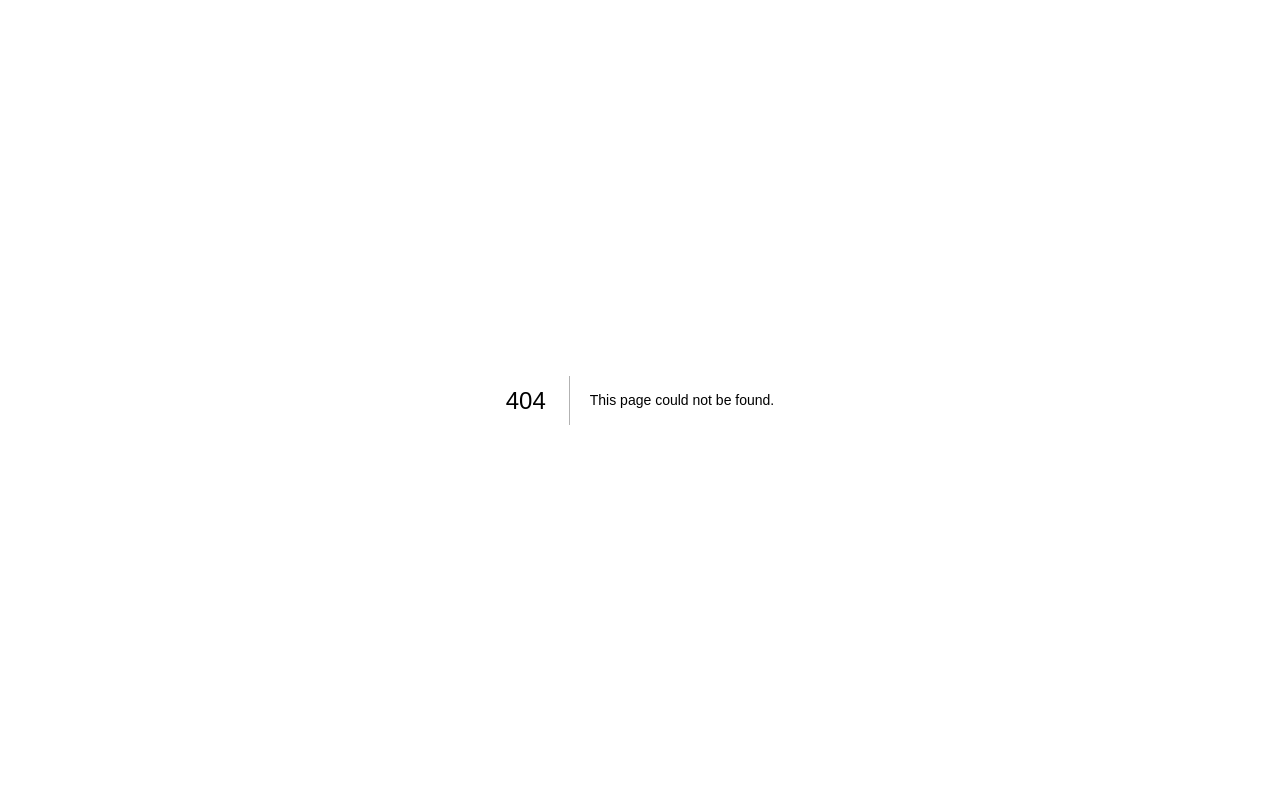
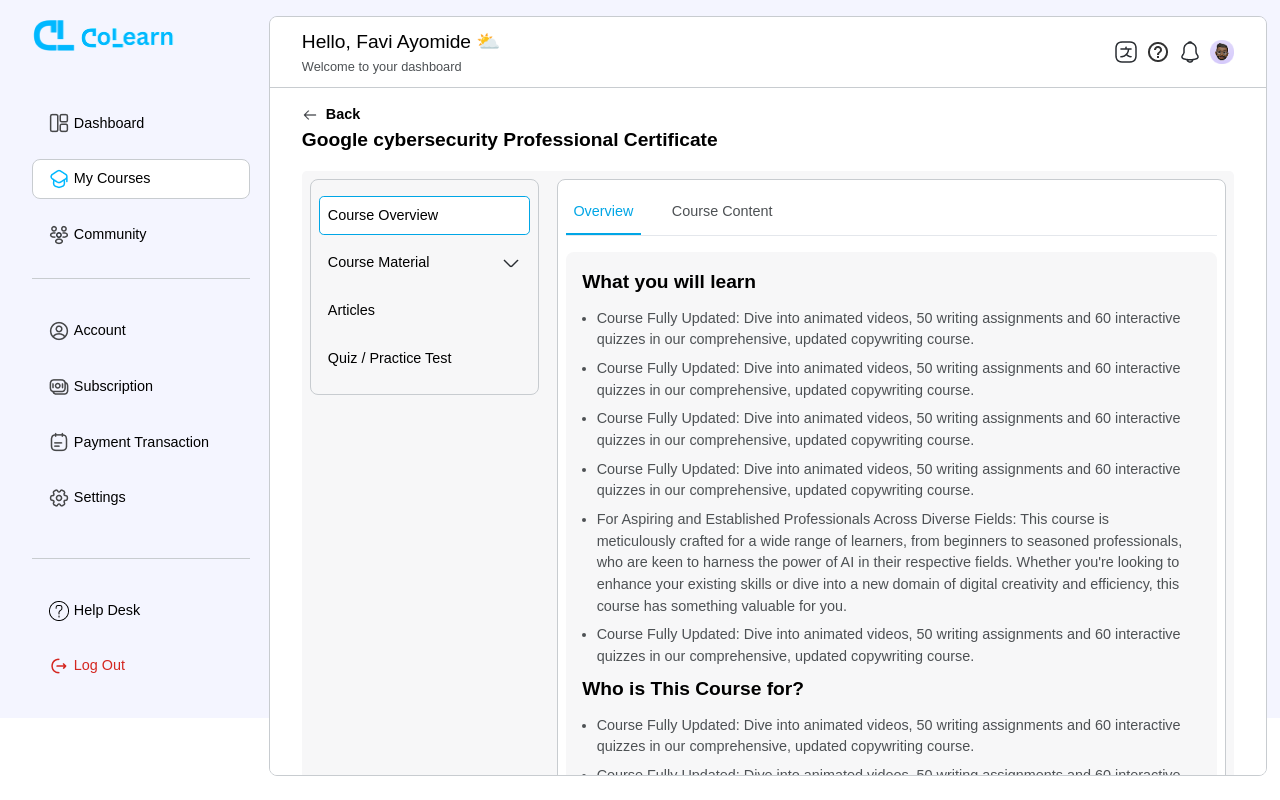
Before and after one commit to TemidayoVictor/colearn, a Next.js app: page /students/view-course in a window 1280 px wide. Before the commit this address had no page. Built offline with nearby package versions, Linux system fonts and the light colour scheme.

Commit message:
student course page

```diff
--- /dev/null
+++ b/app/components/Students/StudentCourseOverview.tsx
@@ -0,0 +1,36 @@
+'use client';
+import React, {useState} from "react";
+import ViewCoursesContent from "../ViewCoursesContent";
+import ViewCoursesContentMain from "../ViewCoursesContentMain";
+
+const StudentCourseOverview = () => {
+    const [selectedTab, setSelectedTab] = useState<string>('overview');
+    return (
+        <div>
+            <div className="mt-[1em]">
+                <div className="in-nav no">
+                    <span className={`in-nav-link three flex gap-2 items-center two color-grey-text ${selectedTab == 'overview' ? 'active' : ''}`} onClick={() => setSelectedTab('overview')}> <span>Overview</span></span>
+                    <span className={`in-nav-link three flex gap-2 items-center two color-grey-text ${selectedTab == 'content' ? 'active' : ''}`} onClick={() => setSelectedTab('content')}> <span>Course Content</span></span>
+                </div>
+            </div>
+
+            <div>
+                {
+                    selectedTab == "overview" &&
+                    <div className="spacing-inter">
+                        <ViewCoursesContent />
+                    </div>
+                }
+
+                {
+                    selectedTab == "content" &&
+                    <div className="spacing-inter">
+                        <ViewCoursesContentMain />
+                    </div>
+                }
+            </div>
+        </div>
+    )
+}
+
+export default StudentCourseOverview
--- a/app/components/Students/StudentCoursePageBox.tsx
+++ b/app/components/Students/StudentCoursePageBox.tsx
@@ -17,7 +17,7 @@
                                 <p className="font-bold">Google Cybersecurity Professional Certificate</p>
                             </div>
                             <div className="right flex items-end justify-end desktop-flex">
-                                <Link href='/' className="bt-btn btn normal">
+                                <Link href='/students/view-course' className="bt-btn btn normal">
                                     <span>View Course</span>
                                     <span>
                                         <Image
@@ -147,7 +147,7 @@
                         </div>
                         <div className="mobile">
                             <div className="flex items-center gap-2 justify-between">
-                                <Link href='/' className="mt-3 bt-btn btn normal">
+                                <Link href='/students/view-course' className="mt-3 bt-btn btn normal">
                                     <span>View Course</span>
                                     <span>
                                         <Image
--- /dev/null
+++ b/app/components/Students/StudentResourcesList.tsx
@@ -0,0 +1,33 @@
+import React from "react";
+import Link from "next/link";
+
+type StudentResourcesList = {
+    title: string
+    linkName: string
+    link: string
+}
+
+const StudentResourcesList = ({title, linkName, link}:StudentResourcesList) => {
+    return (
+        <div>
+            <div className="best-instructor-box">
+                <div className="flex items-center gap-2 left">
+                    <div>
+                        <p className="font-semibold">{title}</p>
+                    </div>
+                </div>
+                <div className="right">
+                    <Link href={link} className="bt-btn btn btn-primary-fill desktop">
+                        <span>{linkName}</span>
+                    </Link>
+
+                    <Link href='/' className="mobile">
+                        <span className="underline text-[.8rem]">View Courses</span>
+                    </Link>
+                </div>
+            </div>
+        </div>
+    )
+}
+
+export default StudentResourcesList
--- a/app/components/Students/StudentSidebarContent.tsx
+++ b/app/components/Students/StudentSidebarContent.tsx
@@ -35,9 +35,9 @@
                         <p className="text-[.9rem]">Dashboard</p>
                     </Link>
 
-                    <Link href='/students/course-page' className={`sidebar-link ${pathname == '/students/course-page'  ? 'active' : ''}`}>
+                    <Link href='/students/courses' className={`sidebar-link ${pathname == '/students/courses' || pathname == '/students/view-course'  ? 'active' : ''}`}>
                         {
-                            pathname == '/students/course-page'  ? (
+                            pathname == '/students/courses' || pathname == '/students/view-course'  ? (
 
                                 <Image
                                     aria-hidden
--- /dev/null
+++ b/app/components/Students/StudentViewCourseBody.tsx
@@ -0,0 +1,70 @@
+'use client';
+import React, {useState} from "react";
+import Image from "next/image";
+import Link from "next/link";
+import StudentViewCourseContent from "./StudentViewCourseContent";
+
+const StudentViewCourseBody = () => {
+    const [selectedTab, setSelectedTab] = useState<string>('overview');
+    return (
+        <div>
+            <div>
+                <Link href='/students/courses' className="flex items-center gap-2 cursor-pointer">
+                    <div>
+                        <Image
+                            aria-hidden
+                            src="/assets/images/left-arrow.png"
+                            alt="Colearn Logo"
+                            width={16}
+                            height={16}
+                            className="object-contain"
+                        />
+                    </div>
+                    <p className="text-[.9rem] font-semibold">Back</p>
+                </Link>
+                <div>
+                    <h2 className="title-3">Google cybersecurity Professional Certificate</h2>
+                </div>
+
+                <div className="student-view-course-body">
+                    <div className="left">
+                        <div className={`${selectedTab == "overview" ? 'active' : ''}`} onClick={() => setSelectedTab('overview')}>
+                            <p className="text-[.9rem]">Course Overview</p>
+                        </div>
+                        <div className="flex items-center justify-between">
+                            <p className="text-[.9rem]">Course Material</p>
+                            <Image
+                                aria-hidden
+                                src="/assets/images/arrow-down-2.png"
+                                alt="Colearn Logo"
+                                width={20}
+                                height={20}
+                                className="object-contain"
+                            />
+                        </div>
+                        <div className={`${selectedTab == "articles" ? 'active' : ''}`} onClick={() => setSelectedTab('articles')}>
+                            <p className="text-[.9rem]">Articles</p>
+                        </div>
+                        <div className={`${selectedTab == "test" ? 'active' : ''}`} onClick={() => setSelectedTab('test')}>
+                            <p className="text-[.9rem]">Quiz / Practice Test</p>
+                        </div>
+                    </div>
+                    <div className="right">
+                        {
+                            selectedTab == "overview" &&
+                            <div>
+                                <StudentViewCourseContent />
+                            </div>
+                        }
+
+                        {
+
+                        }
+                    </div>
+                </div>
+            </div>
+        </div>
+    )
+}
+
+export default StudentViewCourseBody
--- /dev/null
+++ b/app/components/Students/StudentViewCourseContent.tsx
@@ -0,0 +1,14 @@
+import React from "react";
+import StudentCourseOverview from "./StudentCourseOverview";
+
+const StudentViewCourseContent = () => {
+    return (
+        <div>
+            <div>
+                <StudentCourseOverview />
+            </div>
+        </div>
+    )
+}
+
+export default StudentViewCourseContent
--- a/app/globals.css
+++ b/app/globals.css
@@ -42,6 +42,7 @@
   --warning-color-light: #FEF6E7;
   --warning-color-normal: #865503;
   --green: #2B937B;
+  --border-grey: 1px solid var(--grey-1);
 }
 
 /* @theme inline {
@@ -413,7 +414,7 @@
 }
 
 .bod-grey {
-  border: 1px solid var(--grey-1);
+  border: var(--border-grey);
 }
 
 .bod-normal {
@@ -1144,7 +1145,7 @@
   background-color: var(--white);
   padding: 1em;
   border-radius: .8rem;
-  border: 1px solid var(--grey-1);
+  border: var(--border-grey);
   margin-bottom: 1rem;
 }
 
@@ -1178,7 +1179,7 @@
   background-color: var(--white);
   padding: 1em;
   border-radius: .8rem;
-  border: 1px solid var(--grey-1);
+  border: var(--border-grey);
 }
 
 .class-list-sub-top {
@@ -1200,7 +1201,7 @@
 }
 
 .coupon, .course-features {
-  border-top: 1px solid var(--grey-1);
+  border-top: var(--border-grey);
   margin-top: 2rem;
   padding-top: 2rem;
 }
@@ -1324,7 +1325,7 @@
 }
 
 .input-field {
-  border: 1px solid var(--grey-1);
+  border: var(--border-grey);
   padding: .7em;
   border-radius: .3em;
   font-size: .9rem;
@@ -1346,7 +1347,7 @@
 
 .auth-bottom {
   margin-top: 1.5em;
-  border-top: 1px solid var(--grey-1);
+  border-top: var(--border-grey);
   padding-top: 1em;
 }
 
@@ -1370,7 +1371,7 @@
 .pas-requirements span {
   font-size: .7rem;
   color: var(--grey-active-dark);
-  border: 1px solid var(--grey-1);
+  border: var(--border-grey);
   padding: .3em;
   white-space: nowrap;
   border-radius: .3em;
@@ -1493,12 +1494,9 @@
 .view-course-content {
   background-color: var(--grey);
   padding: 1em;
-  border-radius: .8em;
-}
-
-.content-sect {
-  margin-bottom: 1em;
-}
+  border-radius: .5em;
+}
+
 
 .content-sect ul {
   margin-top: .7em;
@@ -1536,7 +1534,7 @@
   background-color: var(--white);
   padding: 1em;
   border-radius: .8rem;
-  border: 1px solid var(--grey-1);
+  border: var(--border-grey);
 }
 
 .view-courses-middle {
@@ -1796,7 +1794,7 @@
 }
 
 /* .sidebar-logo {
-  border-bottom: 1px solid var(--grey-1);
+  border-bottom: var(--border-grey);
 }  */
 
 .sidebar-body {
@@ -1815,13 +1813,13 @@
 
 .sidebar-link.active, .sidebar-link:hover {
   background-color: var(--white);
-  border: 1px solid var(--grey-1);
+  border: var(--border-grey);
   border-radius: .5em;
 }
 
 .sidebar-break {
   margin-top: 1.5rem;
-  border-top: 1px solid var(--grey-1);
+  border-top: var(--border-grey);
   padding-top: 1rem;
 }
 
@@ -1835,7 +1833,7 @@
   right: 1%;
   height: auto;
   bottom: 3%;
-  border: 1px solid var(--grey-1);
+  border: var(--border-grey);
   border-radius: .5em;
   overflow-y: auto;
 }
@@ -1861,7 +1859,7 @@
 }
 
 .user-header {
-  border-bottom: 1px solid var(--grey-1);
+  border-bottom: var(--border-grey);
   display: flex;
   align-items: center;
   justify-content: space-between;
@@ -1876,7 +1874,7 @@
 }
 
 .dashboard-performance {
-  border: 1px solid var(--grey-1);
+  border: var(--border-grey);
   padding: 1em;
   border-radius: .5em;
 }
@@ -1889,7 +1887,7 @@
 }
 
 .perf-detail {
-  border-left: 1px solid var(--grey-1);
+  border-left: var(--border-grey);
   padding-left: 1em;
   min-width: max-content;
 }
@@ -1964,7 +1962,7 @@
   color: #333;
   padding: 1em 1.5em;
   margin-top: .5em;
-  border-bottom: 1px solid var(--grey-1);
+  border-bottom: var(--border-grey);
 }
 
 /* User courses */
@@ -1977,7 +1975,7 @@
 }
 
 .course-box {
-  border: 1px solid var(--grey-1);
+  border: var(--border-grey);
   border-radius: 5px;
   overflow: hidden;
 }
@@ -2005,13 +2003,13 @@
 
 .upload-course-body {
   padding-bottom:  1em;
-  border-bottom: 1px solid var(--grey-1);
+  border-bottom: var(--border-grey);
   margin-bottom: 1.5em;
 }
 
 .upload-course-input, .upload-course-textarea {
   display: block;
-  border: 1px solid var(--grey-1);
+  border: var(--border-grey);
   width: 100%;
   padding: .5em .8em;
   font-size: .8rem;
@@ -2050,7 +2048,7 @@
   display: flex;
   justify-content: space-between;
   gap: .3em;
-  border: 1px solid var(--grey-1);
+  border: var(--border-grey);
   padding: .5em 1em;
   border-radius: .5em;
   width: 48%;
@@ -2208,7 +2206,7 @@
 /* Payment Info */
 
 .payment-info {
-  border: 1px solid var(--grey-1);
+  border: var(--border-grey);
   padding: 1em;
   border-radius: .5em;
   display: flex;
@@ -2218,7 +2216,7 @@
 
 .transactions-content {
   margin-top: 1em;
-  border-bottom: 1px solid var(--grey-1);
+  border-bottom: var(--border-grey);
 }
 
 .transactions-content .right {
@@ -2256,14 +2254,14 @@
   display: flex;
   align-items: center;
   justify-content: space-between;
-  border: 1px solid var(--grey-1);
+  border: var(--border-grey);
   border-radius: .3em;
 }
 
 .faq-content p {
   color: var(--grey-text);
   font-size: .9rem;
-  border: 1px solid var(--grey-1);
+  border: var(--border-grey);
   border-top: none;
   padding: 1em;
   padding-top: 1.5em;
@@ -2297,7 +2295,7 @@
   justify-content: space-between;
   gap: .5em;
   margin-top: .5em;
-  border-bottom: 1px solid var(--grey-1);
+  border-bottom: var(--border-grey);
   padding-bottom: .5em;
 }
 
@@ -2348,7 +2346,7 @@
 }
 
 .experience-box {
-  border-bottom: 1px solid var(--grey-1);
+  border-bottom: var(--border-grey);
   padding-bottom: .5em;
   margin-bottom: .5em;
 }
@@ -2383,7 +2381,7 @@
   display: flex;
   align-items: center;
   justify-content: space-between;
-  border: 1px solid var(--grey-1);
+  border: var(--border-grey);
   padding: .5em;
   border-radius: .5em;
   margin-block: .5em;
@@ -2403,7 +2401,7 @@
 .bank-settings-body {
   margin-top: 1em;
   padding: 1em;
-  border: 1px solid var(--grey-1);
+  border: var(--border-grey);
   border-radius: .5em;
 }
 
@@ -2429,7 +2427,7 @@
   align-items: center;
   justify-content: space-between;
   padding: .5em;
-  border-bottom: 1px solid var(--grey-1);
+  border-bottom: var(--border-grey);
   width: 100%;
   margin-bottom: 1em;
 }
@@ -2524,7 +2522,7 @@
 
 /* Students Course Page */
 .student-course-page-box .top .left {
-width: 75%;
+  width: 75%;
 }
 
 .student-course-page-box .top .right {
@@ -2555,7 +2553,7 @@
 }
 
 .student-course-page-box .bottom {
-  border-top: 1px solid var(--grey-1);
+  border-top: var(--border-grey);
   padding-top: 1em;
   display: grid;
   grid-template-columns: repeat(auto-fill, minmax(15rem, 1fr));
@@ -2563,6 +2561,45 @@
   overflow: visible;
 }
 
+.student-view-course-body {
+  background-color: var(--grey);
+  border-radius: .3em;
+  padding: .5em;
+  margin-top: 1em;
+  position: relative;
+  display: flex;
+  align-items: start;
+  justify-content: space-between;
+}
+
+.student-view-course-body .left {
+  border: var(--border-grey);
+  padding: .5em;
+  border-radius: .5em;
+  width: 25%;
+}
+
+.student-view-course-body .left div {
+  margin-block: .5em;
+  padding: .5em;
+  border: 1px solid transparent;
+}
+
+.student-view-course-body .left div.active, .student-view-course-body .left div:hover {
+  background-color: var(--white);
+  border: 1px solid var(--color-primary-normal);
+  border-radius: .3em;
+  cursor: pointer;
+}
+
+.student-view-course-body .right {
+  border: var(--border-grey);
+  border-radius: .5em;
+  padding: .5em;
+  background-color: var(--white);
+  width: 73%;
+}
+
 /* Footer */
 .footer-2 {
   display: flex;
@@ -2580,7 +2617,7 @@
 }
 
 .footer-input-cover.coupon-cover {
-  border: 1px solid var(--grey-1);
+  border: var(--border-grey);
 }
 
 .footer-btn {
@@ -2592,7 +2629,7 @@
 }
 
 .footer-btn.coupon-btn {
-  border: 1px solid var(--grey-1);
+  border: var(--border-grey);
 }
 
 .footer-btn.coupon-btn:hover {
@@ -3418,7 +3455,7 @@
   }
 
   .security-settings-cont {
-    border: 1px solid var(--grey-1);
+    border: var(--border-grey);
     padding: 1em;
     border-radius: .5em;
   }
--- a/app/students/course-page/page.tsx
+++ b/app/students/courses/page.tsx
@@ -2,7 +2,7 @@
 import UserLayout from "@/app/components/UserLayout";
 import StudentCoursePageBody from "@/app/components/Students/StudentCoursePageBody";
 
-const StudentCoursePage = () => {
+const StudentCourses = () => {
     return (
         <div>
             <UserLayout userType="student">
@@ -10,9 +10,8 @@
                     <StudentCoursePageBody />
                 </div>
             </UserLayout>
-
         </div>
     )
 }
 
-export default StudentCoursePage;
+export default StudentCourses;
--- /dev/null
+++ b/app/students/view-course/page.tsx
@@ -0,0 +1,17 @@
+import React from "react";
+import UserLayout from "@/app/components/UserLayout";
+import StudentViewCourseBody from "@/app/components/Students/StudentViewCourseBody";
+
+const ViewCoursePage = () => {
+    return (
+        <div>
+            <UserLayout userType="student">
+                <div className="container-3">
+                    <StudentViewCourseBody />
+                </div>
+            </UserLayout>
+        </div>
+    )
+}
+
+export default ViewCoursePage;
```
Also changed, not shown: app/components/Students/StudentViewCourseArticle.tsx (added), public/assets/images/arrow-down-2.png (added), public/assets/images/arrow-up.png (added).
